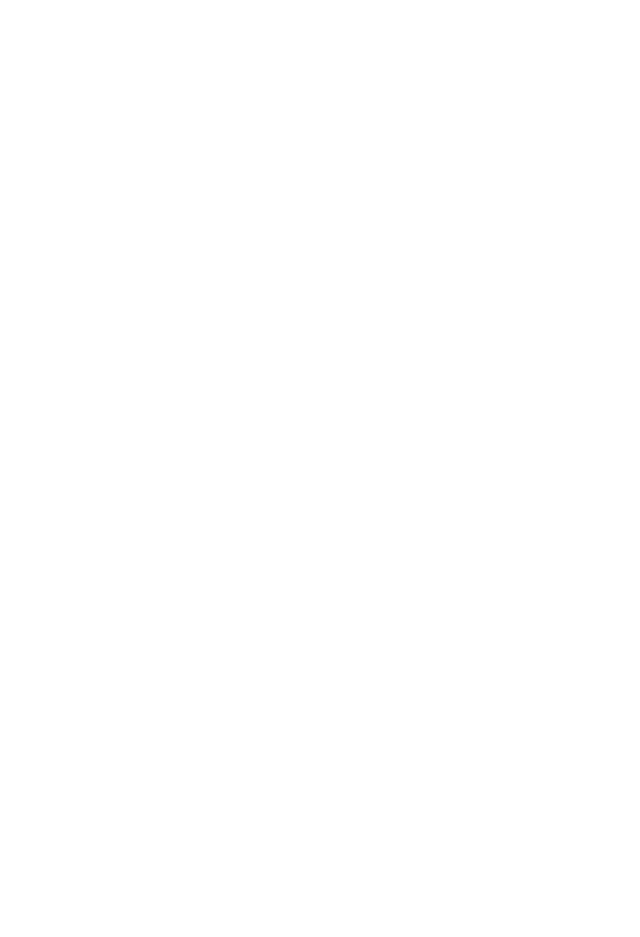
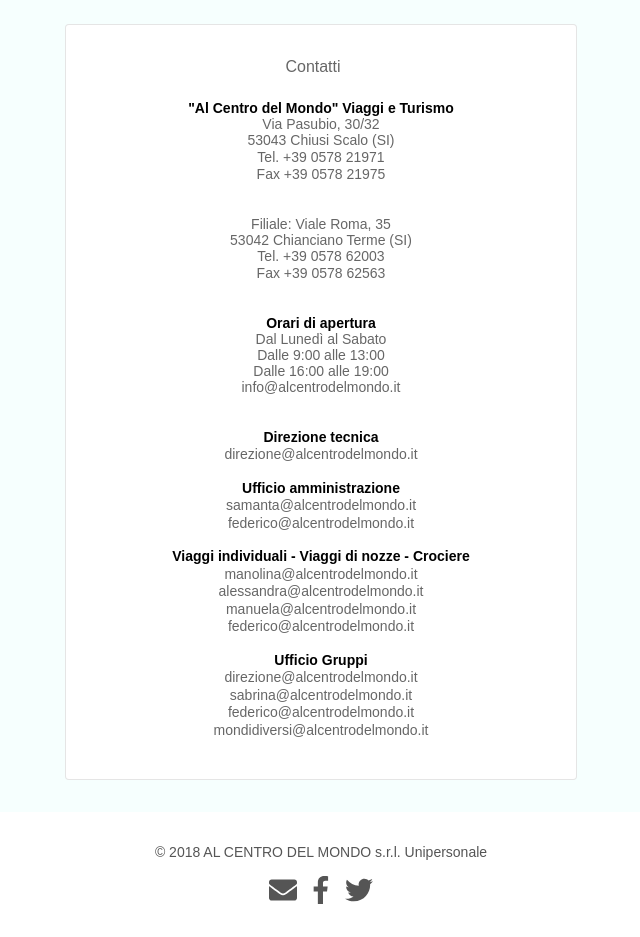
Before and after one commit to eneax/globetrotter, a React (Create React App) app: page /contact in a window 1280 px wide. Shown: the part 360-1297 px from the top of the page, without its empty margins (319-959 px from the left). Before the commit the page ends 800 px from the top, so only its background shows below. Built offline with nearby package versions, Linux system fonts and the light colour scheme.

Commit message:
Setup Contact component

```diff
--- a/src/components/Contact.js
+++ b/src/components/Contact.js
@@ -1,9 +1,110 @@
 import React from 'react';
+import logo from '../images/logo.jpg';
+import Footer from './Footer';
 
 const Contact = () => {
   return (
     <div>
-      Contact
+
+      <div className='ph3-ns'>
+        <header className="tc pv4 pv5-ns bg-gold">
+          <img src={logo} className="br-100  pa1 ba b--black-10 h3 w3" alt="avatar" />
+          <h1 className="f5 f4-ns fw6 mid-gray">Al Centro del Mondo</h1>
+          <h2 className="f6 gray fw2 ttu tracked">Viaggi e Turismo</h2>
+        </header>
+      </div>
+
+      <section className="bg-washed-blue pa2 pa4-ns tc">
+        <article className="ba b--black-10 br2 bg-white pa4 mw6 center">
+          <div>
+            <h4 className="f5 fw4 black-60 dib v-mid mv0 mr3">Contatti</h4>
+          </div>
+
+          <ul className="list f6 pl0 mt3 mb0">
+            <li className="pv2">
+              <span className="fw7">"Al Centro del Mondo" Viaggi e Turismo</span>
+              <span className="db black-60">Via Pasubio, 30/32</span>
+              <span className="db black-60">53043 Chiusi Scalo (SI)</span>
+              <a href="tel:+39 0578 21971" class="db black-60 link lh-title underline-hover">Tel. +39 0578 21971</a>
+              <a href="tel:+39 0578 21975" class="db black-60 link lh-title underline-hover">Fax +39 0578 21975</a>
+            </li>
+          </ul>
+
+          <ul className="list f6 pl0 mt3 mb0">
+            <li className="pv2">
+              <span className="db black-60">Filiale: Viale Roma, 35</span>
+              <span className="db black-60">53042 Chianciano Terme (SI)</span>
+              <a href="tel:+39 0578 62003" class="db black-60 link lh-title underline-hover">Tel. +39 0578 62003</a>
+              <a href="tel:+39 0578 62563" class="db black-60 link lh-title underline-hover">Fax +39 0578 62563</a>
+            </li>
+          </ul>
+
+          <ul className="list f6 pl0 mt3 mb0">
+            <li className="pv2">
+              <span className="fw7">Orari di apertura</span>
+              <span className="db black-60">Dal Lunedì al Sabato</span>
+              <span className="db black-60">Dalle 9:00 alle 13:00</span>
+              <span className="db black-60">Dalle 16:00 alle 19:00</span>
+              <a href="mailto:info@alcentrodelmondo.it" className="link blue lh-title underline-hover" target="_blank" rel="noopener noreferrer">
+                <span className="db black-60">info@alcentrodelmondo.it</span>
+              </a>
+            </li>
+          </ul>
+
+          <ul className="list f6 pl0 mt3 mb0">
+            <li className="pv2">
+              <span className="fw7">Direzione tecnica</span>
+              <a href="mailto:direzione@alcentrodelmondo.it" className="link blue lh-title underline-hover" target="_blank" rel="noopener noreferrer">
+                <span className="db black-60">direzione@alcentrodelmondo.it</span>
+              </a>
+            </li>
+
+            <li className="pv2">
+              <span className="fw7">Ufficio amministrazione</span>
+              <a href="mailto:samanta@alcentrodelmondo.it" className="link blue lh-title underline-hover" target="_blank" rel="noopener noreferrer">
+                <span className="db black-60">samanta@alcentrodelmondo.it</span>
+              </a>
+              <a href="mailto:federico@alcentrodelmondo.it" className="link blue lh-title underline-hover" target="_blank" rel="noopener noreferrer">
+                <span className="db black-60">federico@alcentrodelmondo.it</span>
+              </a>
+            </li>
+
+            <li className="pv2">
+              <span className="fw7">Viaggi individuali - Viaggi di nozze - Crociere</span>
+              <a href="mailto:manolina@alcentrodelmondo.it" className="link blue lh-title underline-hover" target="_blank" rel="noopener noreferrer">
+                <span className="db black-60">manolina@alcentrodelmondo.it</span>
+              </a>
+              <a href="mailto:alessandra@alcentrodelmondo.it" className="link blue lh-title underline-hover" target="_blank" rel="noopener noreferrer">
+                <span className="db black-60">alessandra@alcentrodelmondo.it</span>
+              </a>
+              <a href="mailto:manuela@alcentrodelmondo.it" className="link blue lh-title underline-hover" target="_blank" rel="noopener noreferrer">
+                <span className="db black-60">manuela@alcentrodelmondo.it</span>
+              </a>
+              <a href="mailto:federico@alcentrodelmondo.it" className="link blue lh-title underline-hover" target="_blank" rel="noopener noreferrer">
+                <span className="db black-60">federico@alcentrodelmondo.it</span>
+              </a>
+            </li>
+
+            <li className="pv2">
+              <span className="fw7">Ufficio Gruppi</span>
+              <a href="mailto:direzione@alcentrodelmondo.it" className="link blue lh-title underline-hover" target="_blank" rel="noopener noreferrer">
+                <span className="db black-60">direzione@alcentrodelmondo.it</span>
+              </a>
+              <a href="mailto:sabrina@alcentrodelmondo.it" className="link blue lh-title underline-hover" target="_blank" rel="noopener noreferrer">
+                <span className="db black-60">sabrina@alcentrodelmondo.it</span>
+              </a>
+              <a href="mailto:federico@alcentrodelmondo.it" className="link blue lh-title underline-hover" target="_blank" rel="noopener noreferrer">
+                <span className="db black-60">federico@alcentrodelmondo.it</span>
+              </a>
+              <a href="mailto:mondidiversi@alcentrodelmondo.it" className="link blue lh-title underline-hover" target="_blank" rel="noopener noreferrer">
+                <span className="db black-60">mondidiversi@alcentrodelmondo.it</span>
+              </a>
+            </li>
+          </ul>
+        </article>
+      </section>
+
+      <Footer />
     </div>
   )
 }
```
